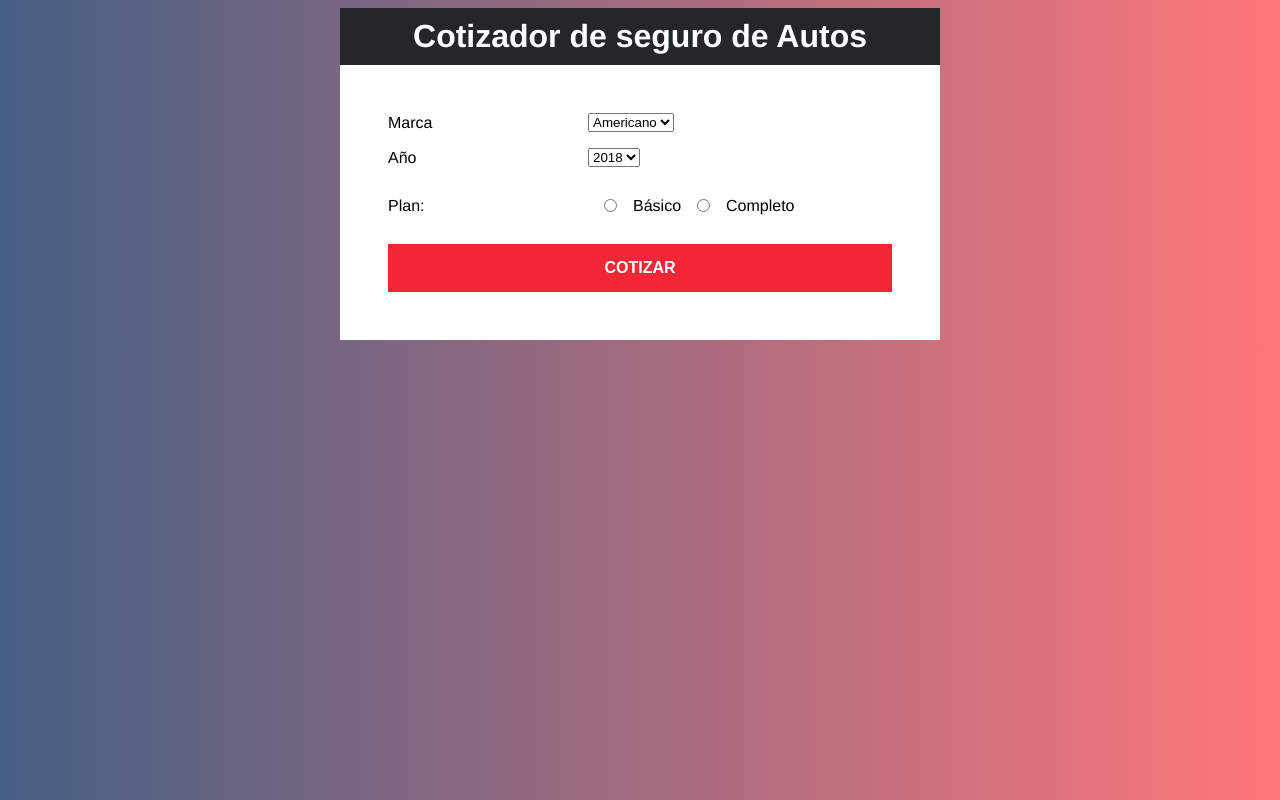
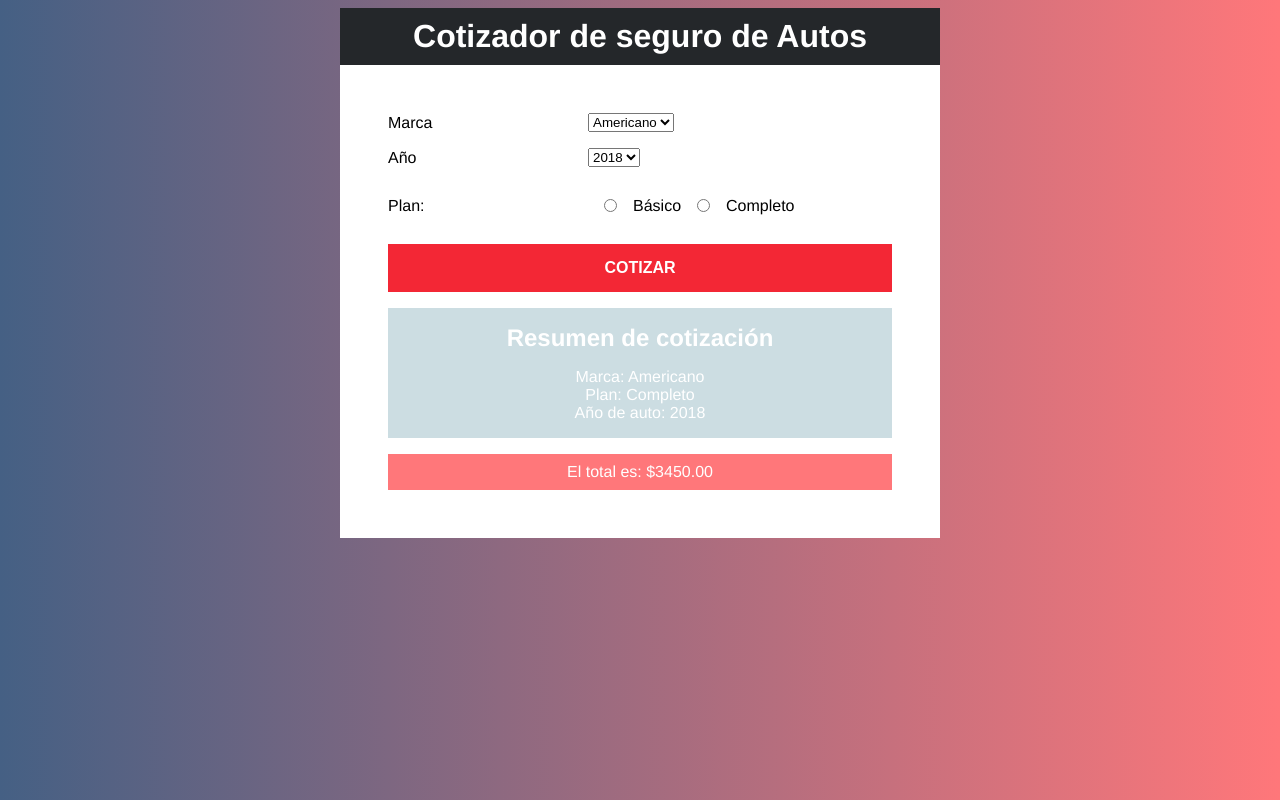
Before and after one commit to soymelisa/practicaCotizador, a React (Create React App) app: page / in a window 1280 px wide. Both pictures are taken after a click on the button "COTIZAR". Built offline with nearby package versions, Linux system fonts and the light colour scheme.

Commit message:
resumen y total de la cotización

```diff
--- a/package.json
+++ b/package.json
@@ -21,5 +21,8 @@
     "not dead",
     "not ie <= 11",
     "not op_mini all"
-  ]
+  ],
+  "devDependencies": {
+    "react-transition-group": "^2.5.0"
+  }
 }
--- a/src/componentes/App.js
+++ b/src/componentes/App.js
@@ -1,6 +1,8 @@
 import React, { Component } from 'react';
 import Header from './Header';
 import Formulario from './Formulario';
+import Resumen from './Resumen';
+import Resultado from './Resultado';
 import {obtenerDiferenciaAnio, calcularMarca, obtenerPlan} from '../helper';
 
 class App extends Component {
@@ -51,7 +53,13 @@ class App extends Component {
         <div className="contenedor-formulario">
         <Formulario
           cotizarSeguro= {this.cotizarSeguro}
-        />
+          />
+          <Resumen
+            datos={this.state.datos}
+          />
+          <Resultado
+            resultado={this.state.resultado}
+          />
         </div>
       </div>
     );
--- /dev/null
+++ b/src/componentes/Resultado.js
@@ -0,0 +1,26 @@
+import React, {Component} from 'react';
+import {TransitionGroup, CSSTransition} from 'react-transition-group';
+
+class Resultado extends Component {
+    render() {
+
+        const resultado = this.props.resultado;
+        const mensaje = (!resultado) ? 'Elije Marca, Año y Tipo de seguro' : 'El total es: $';
+        return(
+            <div className="gran-total">
+                {mensaje}
+                <TransitionGroup component="span"
+                    className="resultado">
+                    <CSSTransition
+                    classNames="resultado"
+                    key={resultado}
+                    timeout= {{enter: 500, exit: 500}}
+                    >
+                    <span>{resultado}</span>
+                    </CSSTransition>
+                </TransitionGroup>
+            </div>
+        )
+    }
+}
+export default Resultado;
--- /dev/null
+++ b/src/componentes/Resumen.js
@@ -0,0 +1,31 @@
+import React, {Component} from 'react';
+import {primeraMayuscula} from '../helper';
+
+class Resumen extends Component {
+
+    mostrarResumen = () => {
+        const {marca, year, plan} = this.props.datos;
+
+        if(!marca || !year || !plan) return null;
+
+        return (
+            <div className="resumen">
+                <h2>Resumen de cotización</h2>
+                <li>Marca: { primeraMayuscula( marca)}</li>
+                <li>Plan: {primeraMayuscula (plan)}</li>
+                <li>Año de auto: {year}</li>
+            </div>
+        )
+    }
+
+    render() {
+
+        return(
+            <div>
+            {this.mostrarResumen() }
+            </div>
+        )
+    }
+}
+
+export default Resumen;
--- a/src/css/index.css
+++ b/src/css/index.css
@@ -101,7 +101,7 @@ header h1 {
   margin-bottom: 0;
 }
 .resultado div p.header {
-  background-color: #323E48;
+  background-color: #FF777A;
   margin-bottom: 10px;
   color:white;
   padding: 10px;
@@ -140,11 +140,14 @@ span.resultado {
 .gran-total {
   text-align: center;
   padding: .5rem;
-  border: 1px solid #323E48;
-  background-color: #323E48;
+  border: 1px solid #FF777A;
+  background-color: #FF777A;
   margin-top: 1rem;
+  color: white;
 }
 .gran-total p {
+  color: #CCDDE2;
+  background-color: #FF777A;
 
 }
 
```
Also changed, not shown: 1 other file (tests, documents, lock files or other folders).
